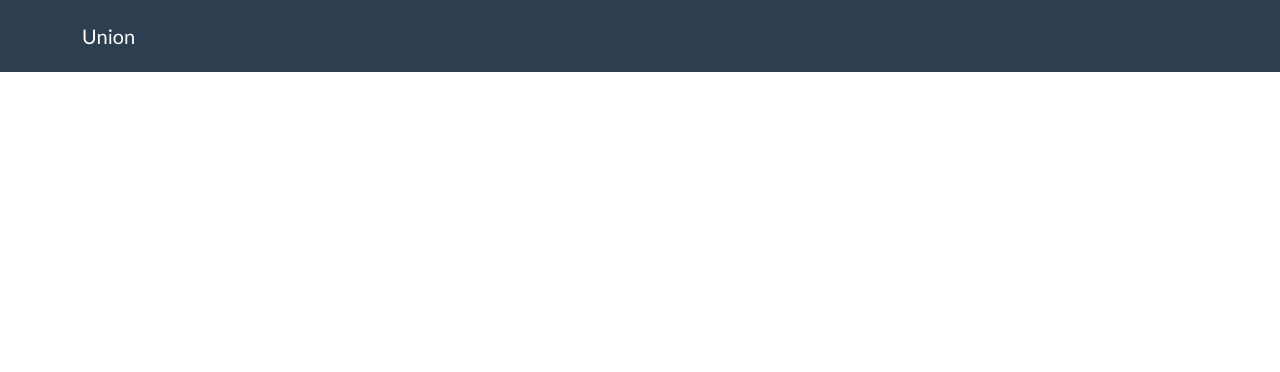
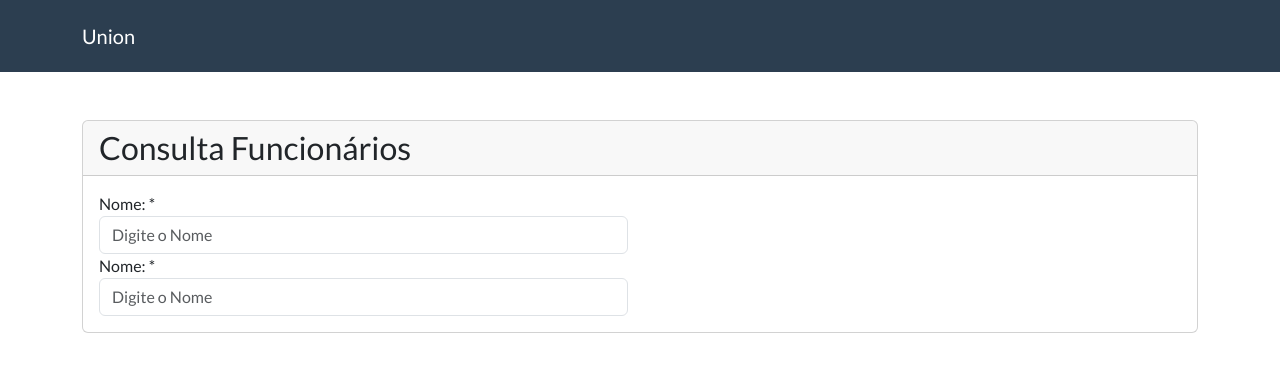
Before and after one commit to Marzeu/union-frontend, a React (Create React App) app: page /#/consulta-funcionarios in a window 1280 px wide. Before the commit this address led to /#/. Shown: the top 372 px of the page. Built offline with nearby package versions, Linux system fonts and the light colour scheme.

Commit message:
adicionando a rota de consulta funcionario

```diff
--- a/src/main/routes/rotas.js
+++ b/src/main/routes/rotas.js
@@ -4,6 +4,7 @@ import { Route, Switch, HashRouter } from "react-router-dom";
 //import CadastroUsuario from "../../pages/cadastroUsuario";
 import Home from "../../pages/home";
 import Login from "../../pages/login";
+import ConsultaFuncionarios from "../../pages/consulta-funcionarios";
 
 const Rotas = () => {
   return (
@@ -12,6 +13,7 @@ const Rotas = () => {
         <Home path="/home" component={Home} />
         <Route path="/login" component={Login} />
         {/* <Route path="/cadastro-usuario" component={CadastroUsuario} /> */}
+        <Route path="/consulta-funcionarios" component={ConsultaFuncionarios} />
       </Switch>
     </HashRouter>
   );
```
